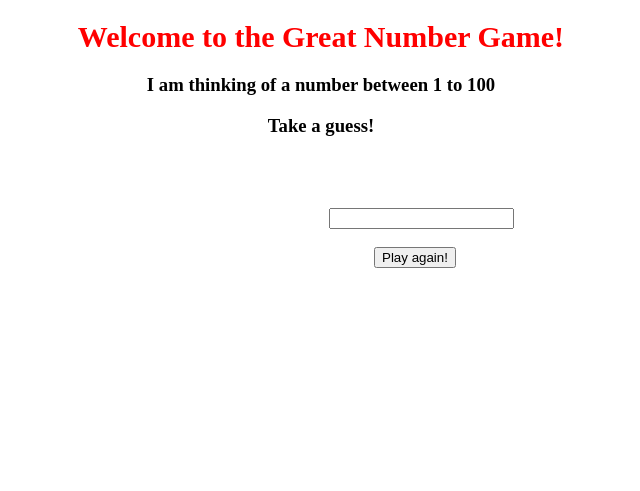
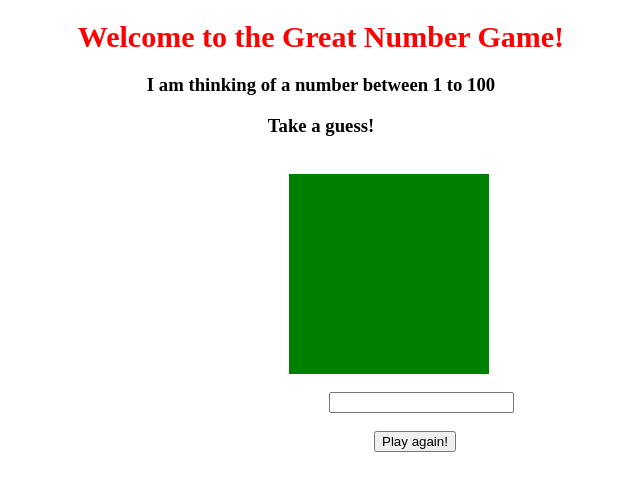
Before and after one commit to cd-chicago-june-cohort/Flask-Fundamentals-Erick, a Flask app: template GreatNumberGame/templates/newGame.html in a window 1280 px wide. Shown: the top 491 px of the page, without its empty margins (319-959 px from the left). Run offline with Flask 2, Linux system fonts and the light colour scheme; the template is opened without the code that fills it, so the values that code supplies are empty; some libraries are stand-ins or nearby versions.

Commit message:
another bug fix

```diff
--- a/GreatNumberGame/server.py
+++ b/GreatNumberGame/server.py
@@ -7,22 +7,21 @@ app.secret_key = ('ThisIsARandomKey')
 
 @app.route('/')
 def main():
+    session['randomNum'] = random.randrange(1, 101)
     return render_template('index.html')
 
 @app.route('/guess', methods=['POST'])
 def guess():
-
-    session['randomNum'] = random.randrange(1, 101)
     session['guess'] = int(request.form['guess'])
-
     print session['guess']
     print session['randomNum']
-
     if(session['guess'] == session['randomNum']):
-        return render_template('guess.html', guessNum = str(session['randomNum']) + ' was the number!')
+        return render_template('newGame.html', guessNum = str(session['randomNum']) + ' was the number!')
     elif(session['guess'] < session['randomNum']):
         return render_template('guess.html', guessNum = 'Too low!')
     elif(session['guess'] > session['randomNum']):
         return render_template('guess.html', guessNum = 'Too high!')
-
+@app.route('/winner')
+def winner():
+    return redirect('/')
 app.run(debug = True)
--- a/GreatNumberGame/static/styles1.css
+++ b/GreatNumberGame/static/styles1.css
@@ -21,3 +21,12 @@ h3{
     text-align: center;
     margin-left: 600px;
 }
+#winner{
+    height: 100px;
+    width: 100px;
+    background-color: green;
+    color: white;
+    padding: 50px;
+    text-align: center;
+    margin-left: 600px;
+}
```
Also changed, not shown: GreatNumberGame/static/script.js (deleted, +0 -7 lines).
